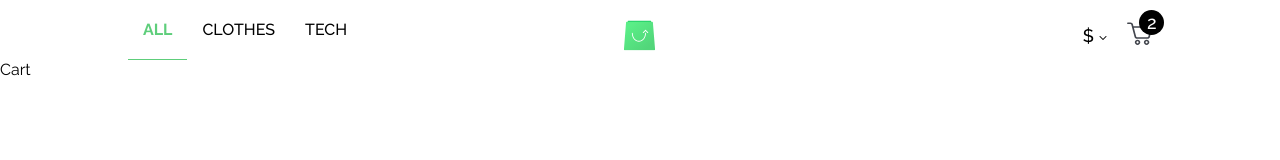
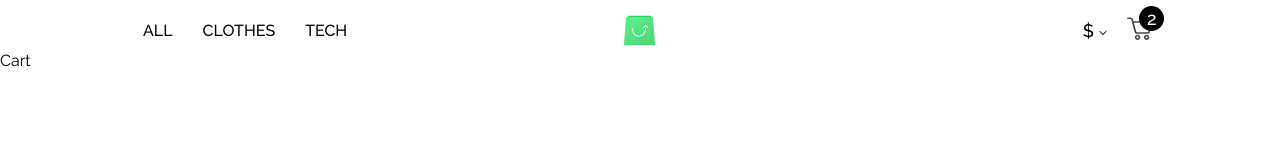
Before and after one commit to GrizzlyWebDev/ScandiWebEcommerceSite, a React (Create React App) app: page /cart in a window 1280 px wide. Shown: the top 160 px of the page. Built offline with nearby package versions, Linux system fonts and the light colour scheme.

Commit message:
changed active class on navbar to use NavLink from react-router

```diff
--- a/src/components/Nav/NavBar.css
+++ b/src/components/Nav/NavBar.css
@@ -37,7 +37,7 @@ nav {
     display: flex;
 }
 
-.navLinks li {
+.navLinks a {
     padding: 10px 15px 20px 15px
 }
 
--- a/src/components/Nav/NavBar.jsx
+++ b/src/components/Nav/NavBar.jsx
@@ -5,22 +5,19 @@ import logo from "../../Assets/logo.svg";
 import cartIcon from "../../Assets/emptyCart.svg";
 import chevronIcon from "../../Assets/chevron.png";
 import CurrencySelector from "../CurrencySelector/CurrencySelector";
-import { Link } from "react-router-dom";
+import { NavLink } from "react-router-dom";
 
 export default class NavBar extends Component {
  state = {
   categories: [
    {
     title: "ALL",
-    active: true,
    },
    {
     title: "CLOTHES",
-    active: false,
    },
    {
     title: "TECH",
-    active: false,
    },
   ],
   showSelector: false,
@@ -31,14 +28,11 @@ export default class NavBar extends Component {
     <nav>
      <ul className="navLinks">
       {this.state.categories.map((cat, idx) => (
-       <Link key={idx} to={`/${cat.title.toLowerCase()}`}>
-        <li
-         onClick={() => this.changeActive(cat.title)}
-         className={cat.active ? "active" : null}
-         key={cat.title}>
+       <li key={cat.title}>
+        <NavLink key={idx} to={`/${cat.title.toLowerCase()}`}>
          {cat.title}
-        </li>
-       </Link>
+        </NavLink>
+       </li>
       ))}
      </ul>
     </nav>
@@ -76,21 +70,4 @@ export default class NavBar extends Component {
    </header>
   );
  }
-
- // executes when a category button is clicked
- changeActive = (title) => {
-  // map through category array to find the selected category
-  const updatedCategories = this.state.categories.map((cat) => {
-   if (title === cat.title) {
-    // update active class of selected category
-    cat.active = true;
-   } else {
-    // diable active class of other categories
-    cat.active = false;
-   }
-   return cat;
-  });
-  // set the state with the updated array
-  this.setState({ categories: updatedCategories });
- };
 }
--- a/src/components/PLP/PLP.jsx
+++ b/src/components/PLP/PLP.jsx
@@ -12,7 +12,7 @@ export default class PLP extends Component {
 
  render() {
   const { products } = this.state;
-  const { category } = this.props.match.params.category;
+  const { category } = this.props.match.params;
   return (
    <main>
     {products && (
```
